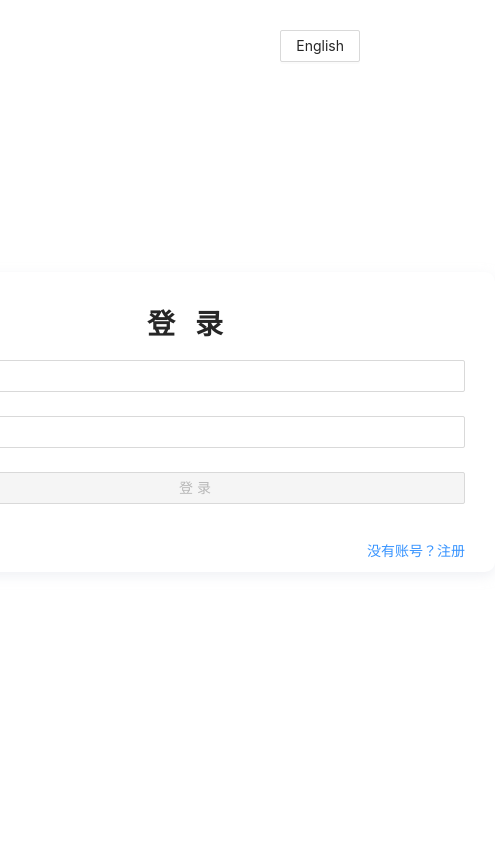
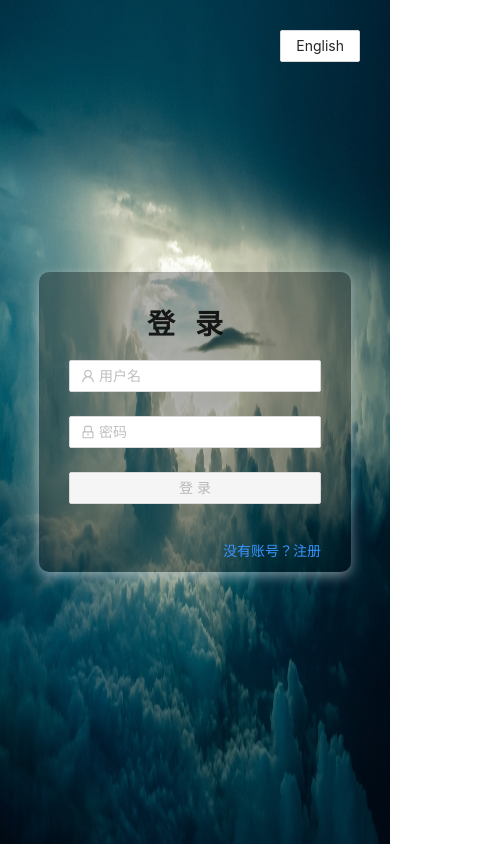
Before and after one commit to lmh199504/weibo, a Vue app: page /#/login in a window 390 px wide. Shown: the whole page, 495 px wide, since content can reach past the window. Built offline with nearby package versions, Linux system fonts and the light colour scheme.

Commit message:
token 驗證

```diff
--- a/src/utils/axios.ts
+++ b/src/utils/axios.ts
@@ -14,6 +14,7 @@ interface PendingType {
     cancel(): void;
 }
 
+import { getToken } from './cookies'
 // 取消重复请求
 const pending: Array<PendingType> = [];
 const CancelToken = axios.CancelToken;
@@ -50,6 +51,11 @@ instance.interceptors.request.use(
         request.cancelToken = new CancelToken((c) => {
             pending.push({ url: request.url, method: request.method, params: request.params, data: request.data, cancel: c });
         });
+		console.log(getToken())
+		if(getToken()) {
+			request.headers['authorization'] = getToken() // 让每个请求携带自定义token 请根据实际情况自行修改
+		}
+
         return request;
     },
     error => {
--- a/src/views/Login/index.vue
+++ b/src/views/Login/index.vue
@@ -30,7 +30,6 @@
 
 			<span class="to_register_btn" @click="toRegister">没有账号？{{ $t('login.register') }}</span>
 		</div>
-		<slideLock @handleSlide="handleSlide" v-if="showSlide"></slideLock>
 	</div>
 </template>
 
@@ -54,7 +53,7 @@
 		user: string;
 		password: string;
 	}
-	import slideLock from "@/components/slideLock/index.vue";
+
 	import LangBtn from '@/components/switchLangBtn/index.vue'
 	import {
 		useStore
@@ -63,6 +62,7 @@
 	export default defineComponent({
 		name: "Login",
 		setup() {
+			const router = useRouter()
 			const store = useStore();
 			const formState: UnwrapRef < FormState > = reactive({
 				user: "",
@@ -74,16 +74,6 @@
 			//
 			const handleFinish = (values: FormState) => {
 				console.log(values, formState);
-				showSlide.value = true;
-			};
-			const handleFinishFailed = (errors: ValidateErrorEntity < FormState > ) => {
-				console.log(errors);
-			};
-			let isSlideSuccess: Ref < boolean > = ref(false);
-			let showSlide: Ref < boolean > = ref(false);
-			const handleSlide = (flag: boolean) => {
-				isSlideSuccess.value = flag;
-				showSlide.value = false;
 				loading.value = true;
 				store
 					.dispatch("userModule/login", {
@@ -92,15 +82,22 @@
 					})
 					.then(() => {
 						loading.value = false;
+						router.replace('/')
 					})
 					.catch(() => {
-						loading.value;
+						loading.value = false;
 					});
 			};
+			const handleFinishFailed = (errors: ValidateErrorEntity < FormState > ) => {
+				console.log(errors);
+			};
+			let isSlideSuccess: Ref < boolean > = ref(false);
+			let showSlide: Ref < boolean > = ref(false);
+
 
 
 			// 去登录
-			const router = useRouter()
+
 			const toRegister = () => router.push('/register')
 
 			return {
@@ -109,7 +106,6 @@
 				formState,
 				handleFinish,
 				handleFinishFailed,
-				handleSlide,
 				loading,
 				toRegister
 			};
@@ -117,7 +113,6 @@
 		components: {
 			UserOutlined,
 			LockOutlined,
-			slideLock,
 			LangBtn
 		},
 	});
--- a/src/views/Login/login.less
+++ b/src/views/Login/login.less
@@ -2,11 +2,18 @@
 .login{
 	height: 100%;
 	// position: relative;
+	background-image: url(../../assets/images/loginbg01.jpg);
+	background-size: 100% 100%;
+	position: absolute;
+	left: 0;
+	top: 0;
+	width: 100%;
 	.login_box{
 		position: absolute;
 		width: 600px;
 		height: 300px;
-		background: #FFFFFF;
+		// background: #FFFFFF;
+		background: rgba(0,0,0,0.3);
 		box-shadow: 0px 4px 12px rgba(225, 228, 235, 0.5);
 		border-radius: 10px;
 		left: 50%;
@@ -41,3 +48,13 @@
 		letter-spacing: 20px;
 	}
 }
+
+
+@media screen and (max-width: 600px){
+	.login{
+		.login_box{
+			width: 80%;
+		}
+	}
+
+}
--- a/src/views/index/index.vue
+++ b/src/views/index/index.vue
@@ -19,9 +19,9 @@
 	export default defineComponent({
 		name: 'Index',
 		setup() {
+
 			return {
-				value3: ref < Moment[] > ([]),
-				value1: ref('中文'),
+
 			}
 		}
 	})
--- a/src/views/register/hooks/fileUpload.ts
+++ b/src/views/register/hooks/fileUpload.ts
@@ -32,9 +32,14 @@ export const handleChange = (info: FileInfo):void => {
 	return;
   }
   if (info.file.status === 'done') {
+	if(info.file.response.code == 0) {
+		imageUrl.value = String(info?.file?.response?.data.url);
+		loading.value = false;
+	} else {
+		loading.value = false;
+		console.log(info.file.response.resMsg)
+	}
 
-	imageUrl.value = String(info?.file?.response?.data.url);
-	loading.value = false;
   }
   if (info.file.status === 'error') {
 	loading.value = false;
--- a/src/views/register/hooks/formData.ts
+++ b/src/views/register/hooks/formData.ts
@@ -21,10 +21,7 @@ export const formState: UnwrapRef < FormState > = reactive({
 	password: '',
 	repassword: ''
 });
-export const handleFinish = (values: FormState):void => {
-	console.log(values, formState);
-	showSlide.value = true
-};
+
 export const handleFinishFailed = (errors: ValidateErrorEntity < FormState > ):void => {
 	console.log(errors);
 };
--- a/src/views/register/hooks/index.ts
+++ b/src/views/register/hooks/index.ts
@@ -11,6 +11,5 @@ export {
 	isSlideSuccess,
 	showSlide,
 	formState,
-	handleFinish,
-	handleFinishFailed
+	handleFinishFailed,
 } from './formData'
--- a/src/views/register/index.vue
+++ b/src/views/register/index.vue
@@ -44,8 +44,8 @@
 					</a-button>
 				</a-form-item>
 			</a-form>
+			<span class="to_register_btn" @click="toLogin">已有账号？{{ $t('login.login') }}</span>
 		</div>
-		<slideLock @handleSlide="handleSlide" v-if="showSlide"></slideLock>
 	</div>
 </template>
 <script lang="ts">
@@ -59,7 +59,7 @@
 	import {
 		defineComponent, computed
 	} from 'vue';
-	import slideLock from '@/components/slideLock/index.vue'
+
 	import {
 		fileList,
 		loading,
@@ -69,21 +69,25 @@
 		isSlideSuccess,
 		showSlide,
 		formState,
-		handleFinish,
-		handleFinishFailed
+		handleFinishFailed,
+
 	} from './hooks/index'
 	import LangBtn from '@/components/switchLangBtn/index.vue'
 	import {
 		useStore
 	} from "@/store";
 	import { useRouter } from 'vue-router'
+	interface FormState {
+		user: string;
+		password: string;
+		repassword: string;
+	}
 	export default defineComponent({
 		components: {
 			LoadingOutlined,
 			PlusOutlined,
 			UserOutlined,
 			LockOutlined,
-			slideLock,
 			LangBtn
 		},
 		setup() {
@@ -92,11 +96,9 @@
 			})
 			const store = useStore()
 			const router = useRouter()
-			// 滑动事件
-			const handleSlide = (flag: boolean): void => {
-				isSlideSuccess.value = flag
-				showSlide.value = false
 
+			const handleFinish = (values: FormState):void => {
+				console.log(values, formState);
 				store.dispatch('userModule/register', {
 					header: imageUrl.value,
 					username: formState.user,
@@ -106,12 +108,13 @@
 				.then(() => {
 					router.replace('/')
 				})
+			};
 
+			const toLogin = () => {
+				router.push('/login')
 			}
-
 			return {
 				disabled,
-				handleSlide,
 				fileList,
 				loading,
 				imageUrl,
@@ -121,7 +124,8 @@
 				showSlide,
 				formState,
 				handleFinish,
-				handleFinishFailed
+				handleFinishFailed,
+				toLogin
 			};
 		},
 	});
--- a/src/views/register/register.less
+++ b/src/views/register/register.less
@@ -1,5 +1,12 @@
 
 .register{
+	position: absolute;
+	top: 0;
+	left: 0;
+	width: 100%;
+	height: 100%;
+	background-image: url(../../assets/images/regiserbg.jpg);
+	background-size: 100% 100%;
 	.register_title{
 		text-align: center;
 		font-size: 28px;
@@ -16,11 +23,12 @@
 	}
 	.register_box{
 		position: absolute;
-		width: 400px;
+		width: 600px;
 		left: 50%;
 		top: 50%;
 		transform: translate(-50%,-50%);
-		background: #FFFFFF;
+		// background: #FFFFFF;
+		background: rgba(0,0,0,0.3);
 		box-shadow: 0px 4px 12px rgba(225, 228, 235, 0.5);
 		padding: 30px;
 		border-radius: 10px;
@@ -46,4 +54,22 @@
 	.login_btn{
 		width: 100%;
 	}
+	.to_register_btn{
+		position: absolute;
+		bottom: 10px;
+		right: 30px;
+		cursor: pointer;
+		color: #3894ff;
+	}
 }
+
+
+@media screen and (max-width: 600px){
+	.register{
+		.register_box{
+			width: 80%;
+			background: rgba(0,0,0,0.3);
+		}
+	}
+
+}
```
Also changed, not shown: src/assets/images/loginbg01.jpg (added), src/assets/images/regiserbg.jpg (added).
